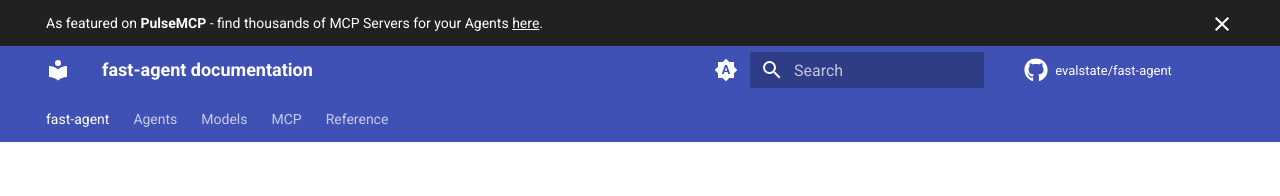
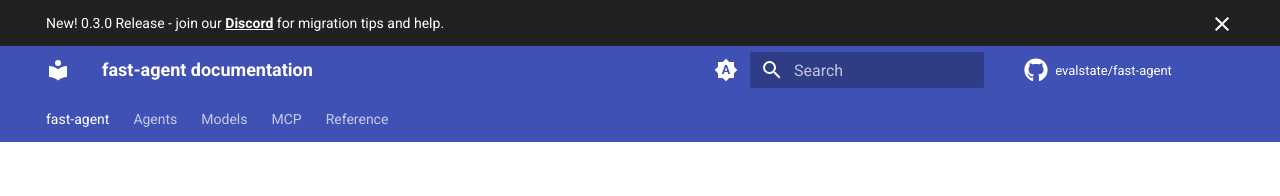
Before and after one commit to evalstate/fast-agent-docs, an MkDocs documentation site: the page built from docs/index.md, in a window 1280 px wide and 1347 px high. Shown: the top 196 px of the window. Built offline with MkDocs 1.6.1 and Material for MkDocs 9.7.7, drawn with Linux system fonts in a browser that asks for light colours; comment, search, counter and statistics services are not loaded.

Commit message:
update banner link

```diff
--- a/overrides/main.html
+++ b/overrides/main.html
@@ -1,5 +1,5 @@
 {% extends "base.html" %}
 
 {% block announce %}
-  As featured on <strong><a style="color: white;" href="https://www.pulsemcp.com/posts/newsletter-cursor-10b-levels-flies-mcp-hype#featured">PulseMCP</a></strong> - find thousands of MCP Servers for your Agents <u><a href="https://www.pulsemcp.com/servers" style="color: white;">here</a></u>.
+  New! 0.3.0 Release - join our <u><strong><a style="color: white;" href="https://discord.gg/xg5cJ7ndN6">Discord</a></strong></u> for migration tips and help.
 {% endblock %}
```
